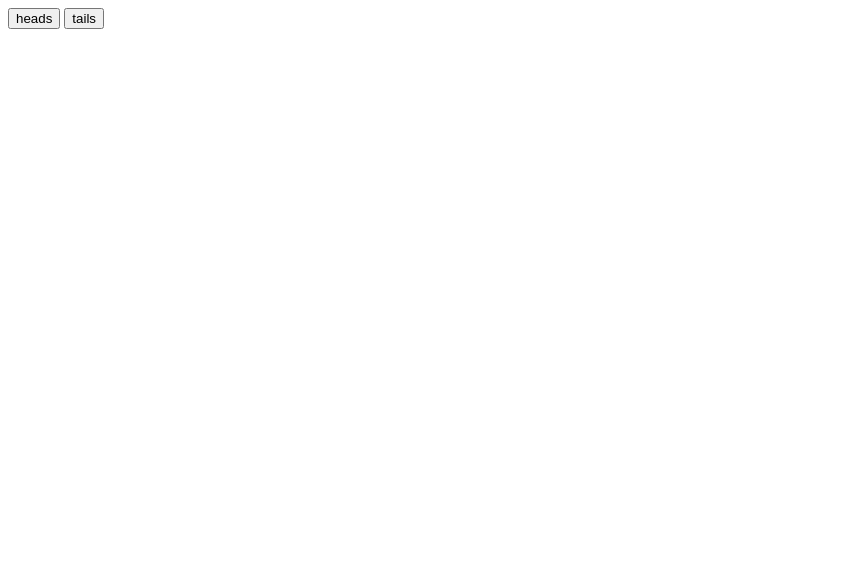
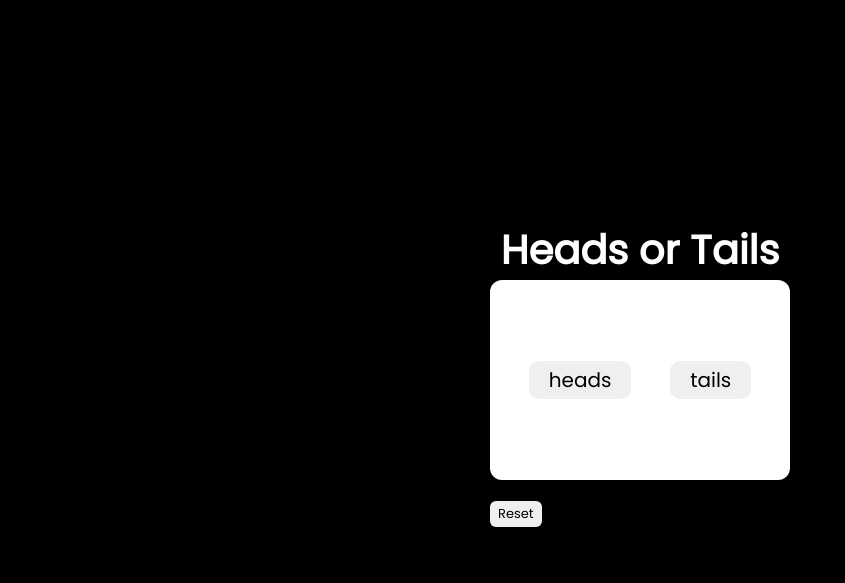
Before and after one commit to Akhi116/Web-dev-mini-projects, a plain HTML site: page Coin-Flip-Game/coin-flip.html in a window 1280 px wide. Shown: the whole page, without its empty margins (0-845 px from the left). Drawn offline with Linux system fonts and the light colour scheme; a web font is replaced by a local one.

Commit message:
coin-flip styling done

```diff
--- a/Coin-Flip-Game/coin-flip.html
+++ b/Coin-Flip-Game/coin-flip.html
@@ -4,38 +4,29 @@
 <head>
   <meta charset="UTF-8">
   <meta name="viewport" content="width=device-width, initial-scale=1.0">
+  <link rel="stylesheet" href="style.css">
   <title>Coin_Flip_Game</title>
 </head>
 
 <body>
-  <button onclick="playGame('heads')">heads</button>
-  <button onclick="playGame('tails')">tails</button>
-  <p class="js-result"></p>
-  <script>
 
-    const scores = JSON.parse(localStorage.getItem('scores')) || {
-      wins: 0,
-      losses: 0
-    };
+  <div class="title">Heads or Tails</div>
+  <div class="main-box">
+    <div class="box">
+      <button class="js-head-button btn">heads</button>
+      <button class="js-tail-button btn">tails</button>
 
-    function playGame(guess) {
-      const number = Math.random();
-      const computerMove = number < 0.5 ? 'heads' : 'tails';
-      const result = (guess === computerMove ? 'You Win!' : 'You lose!');
+    </div>
 
-      document.querySelector('.js-result').innerHTML = result;
+      <button class="js-reset-button reset-btn">Reset</button>
 
-      if(guess === computerMove){
-        scores.wins++;
-      } else {
-        scores.losses++;
-      }
 
-      console.log(scores);
 
-      localStorage.setItem('scores', JSON.stringify(scores));
-    }
-  </script>
+    <p class="js-result result"></p>
+
+  </div>
+
+  <script src="script.js"></script>
 </body>
 
 </html>
--- /dev/null
+++ b/Coin-Flip-Game/script.js
@@ -0,0 +1,37 @@
+const scores = JSON.parse(localStorage.getItem('scores')) || {
+  wins: 0,
+  losses: 0
+};
+
+
+
+
+document.querySelector('.js-head-button')
+  .addEventListener('click', () => playGame('heads'));
+
+
+document.querySelector('.js-tail-button')
+  .addEventListener('click', () => playGame('tails'));
+
+
+
+function playGame(guess) {
+  const number = Math.random();
+  const computerMove = number < 0.5 ? 'heads' : 'tails';
+  const result = guess === computerMove ? 'You Win!' : 'You lose!';
+
+  document.querySelector('.js-result').innerHTML = result;
+
+  if (guess === computerMove) {
+    scores.wins++;
+  } else {
+    scores.losses++;
+  }
+
+  localStorage.setItem('scores', JSON.stringify(scores));
+}
+
+document.querySelector('.js-reset-button')
+  .addEventListener('click', () => {
+    document.querySelector('.js-result').innerHTML = '';
+  });
--- /dev/null
+++ b/Coin-Flip-Game/style.css
@@ -0,0 +1,75 @@
+@import url('https://fonts.googleapis.com/css2?family=Bebas+Neue&family=Playpen+Sans:wght@500&family=Poppins&family=Ubuntu&family=Ubuntu+Mono&display=swap');
+
+*{
+  margin: 0;
+  padding: 0;
+  box-sizing: border-box;
+  font-family: poppins;
+}
+
+
+body{
+  min-height: 100vh;
+  display: flex;
+  justify-content: center;
+  align-items: center;
+  flex-direction: column;
+  background-color: black;
+  color: #fff;
+}
+
+.title{
+  width: 500px;
+  font-size: 40px;
+  font-weight: 700;
+  display: flex;
+  align-items: center;
+  justify-content: center;
+}
+
+.main-box{
+  width: 300px;
+  height: 300px;
+}
+
+
+.box{
+  width: 100%;
+  height: 200px;
+  background: rgb(255, 255, 255);
+  box-shadow: inset 0 5px 10px solid #0000005c;
+  border-radius: 12px;
+  display: flex;
+  justify-content: space-evenly;
+  align-items: center;
+  margin-bottom: 20px;
+}
+
+.btn{
+  padding: 4px 20px;
+  font-size: 20px;
+  border:none;
+  border-radius: 10px;
+  cursor: pointer;
+  transition: all 0.2s ease;
+}
+
+.btn:hover{
+  background-color: #000;
+  color: white;
+}
+
+.result{
+  font-size: 24px;
+  font-weight: 700;
+  letter-spacing: 2px;
+  text-align: center;
+}
+
+.reset-btn{
+  font-size: 13px;
+  padding: 3px 8px;
+  border:none;
+  border-radius: 6px;
+  cursor: pointer;
+}
```
